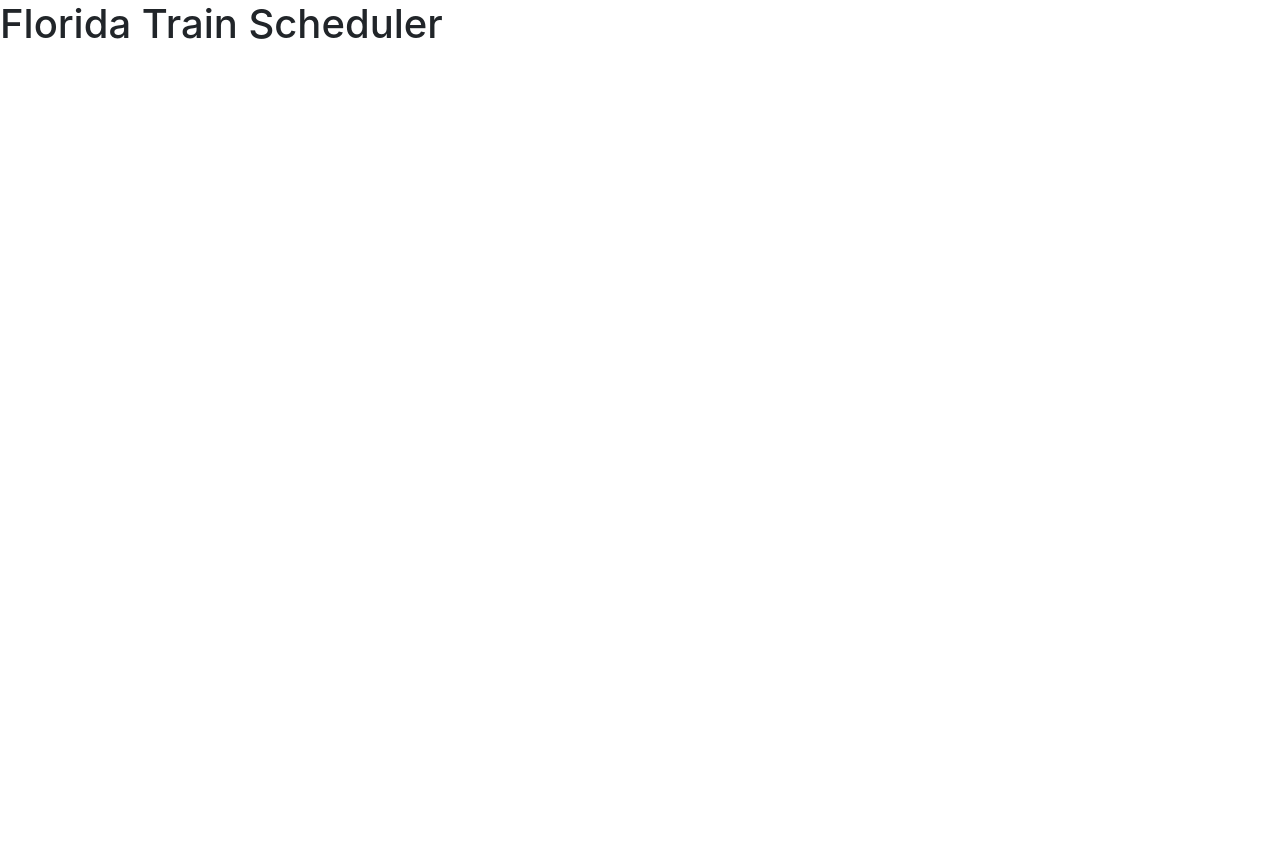
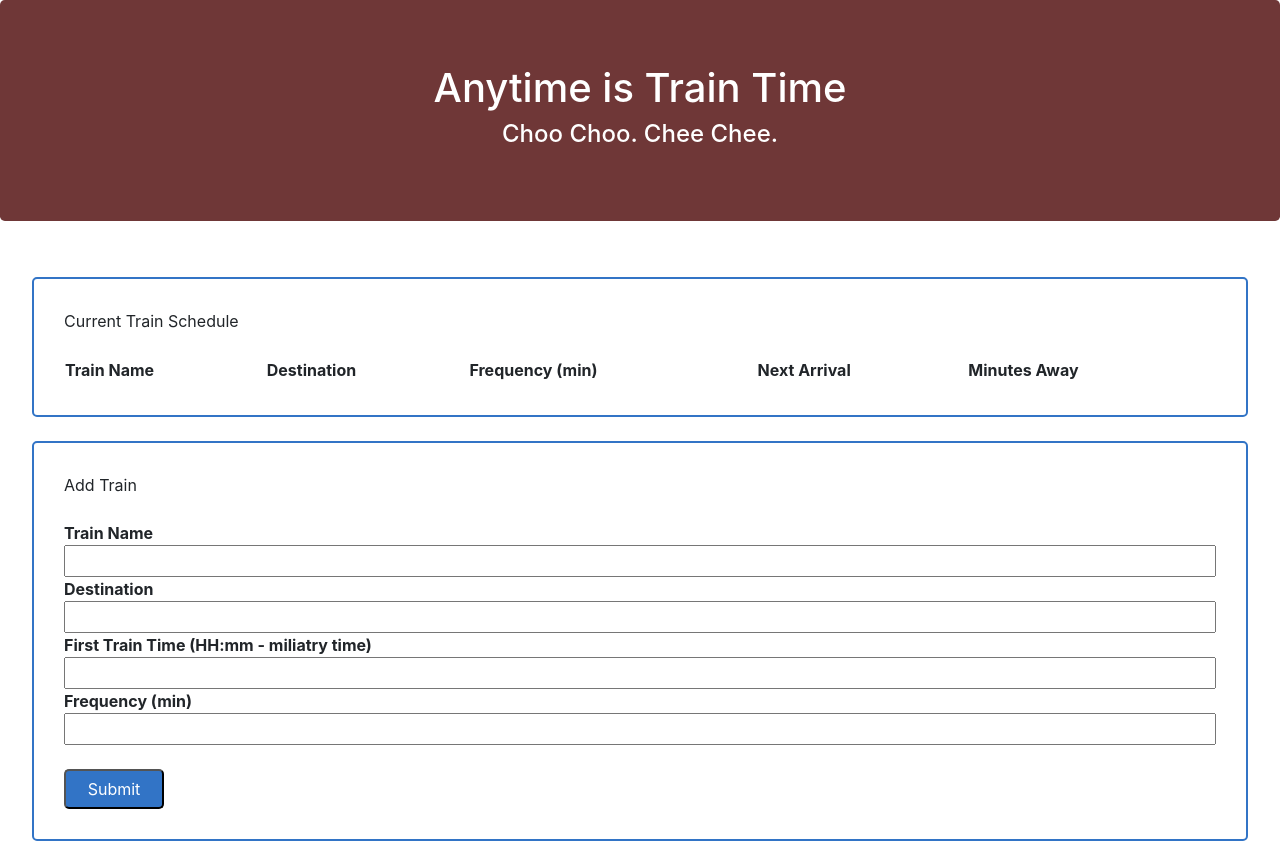
Before and after one commit to ChristineDang/TrainScheduler, a plain HTML site: page index.html in a window 1280 px wide. Before the commit the page ends 800 px from the top, so only its background shows below. Drawn offline with nearby package versions, Linux system fonts and the light colour scheme.

Commit message:
Html layout updated with titles, classes, & id's. Css updated

```diff
--- a/assets/css/style.css
+++ b/assets/css/style.css
@@ -0,0 +1,38 @@
+.jumbotron {
+    background-color: rgb(111, 55, 55);
+    color: white;
+}
+
+#title {
+    text-align: center;
+}
+
+#quote {
+    text-align: center;
+}
+
+
+.content-box {
+box-sizing: content-box;
+width: 90%;
+height: 100%;
+padding: 30px;
+border: 2px solid rgb(50, 116, 198);
+background: white;
+margin: auto;
+border-radius: 5px;
+}
+
+.TextBox {
+    width: 100%;
+    height: 32px;
+    /* border-radius: 10px; */
+}
+
+#submit {
+background: rgb(50, 116, 198);
+color: white;
+border-radius: 5px;
+width: 100px;
+height: 40px;
+}
--- a/index.html
+++ b/index.html
@@ -16,15 +16,55 @@
 
     <body>
         <header>
-            <div class="header">
-                <h1 id="title">Florida Train Scheduler</h1>
+            <div class="jumbotron">
+                <h1 id="title">Anytime is Train Time</h1>
+                <h4 id="quote">Choo Choo. Chee Chee.</h4>
             </div>
         </header>
 
         <br>
 
-        <div>
+        <div class="content-box">
+            <div class ="content" id="trainSchedule">Current Train Schedule</div>
+            <br>
+                <table style="width:100%">
+                    <tr>
+                        <th>Train Name</th>
+                        <th>Destination</th>
+                        <th>Frequency (min)</th>
+                        <th>Next Arrival</th>
+                        <th>Minutes Away</th>
+                    </tr>
 
+                    <tr>
+                        <td class="deployedName"></td>
+                        <td class="deployedDestination"></td>
+                        <td class="deployedFrequency"></td>
+                        <td class="deployedArrival"></td>
+                        <td class="deployedMinutesAway"></td>
+                    </tr>
+                </table>
+        </div>
+
+        <br>
+
+        <div class="content-box">
+                <div id="addTrain">Add Train</div>
+                    <br>
+                    <div id="Name"><strong>Train Name</strong></div>
+                    <input class="TextBox" type="text">
+                    <br>
+                    <div id="destination"><strong>Destination</strong></div>
+                    <input class="TextBox" type="text">
+                    <br>
+                    <div id="time"><strong>First Train Time (HH:mm - miliatry time)</strong></div>
+                    <input class="TextBox" type="text">
+                    <br>
+                    <div id="frequency"><strong>Frequency (min)</strong></div>
+                    <input class="TextBox" type="text">
+                    <br>
+                    <br>
+                    <button id="submit">Submit</button>
         </div>
 
         <!-- Link to javascript-->
```
